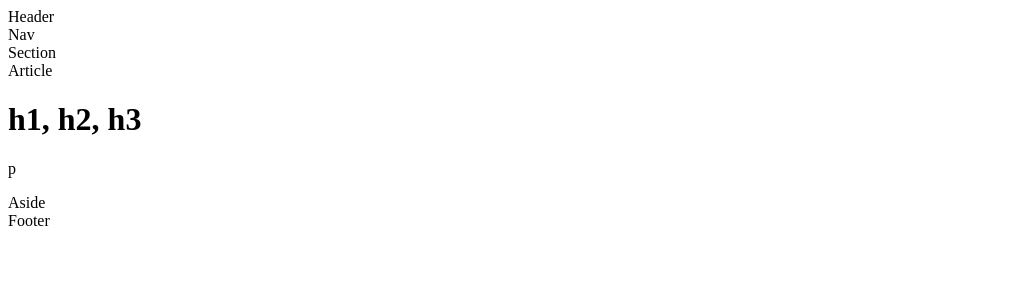
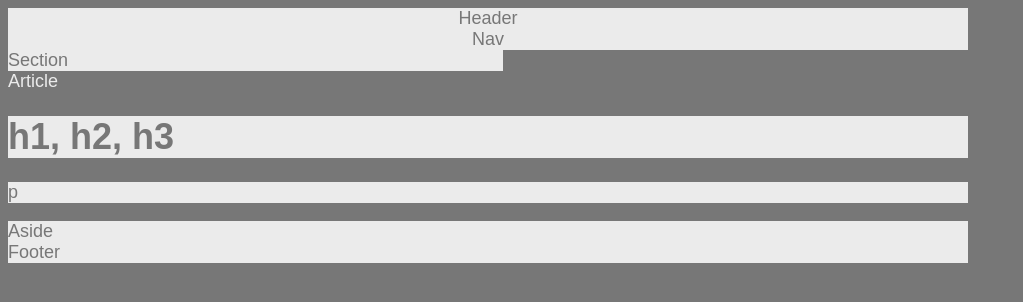
Before and after one commit to monicarocios/HW-Wireframe, a plain HTML site: page index.html in a window 1280 px wide. Shown: the whole page, without its empty margins (0-1023 px from the left). Drawn offline with Linux system fonts and the light colour scheme.

Commit message:
fixed css link

```diff
--- a/index.html
+++ b/index.html
@@ -3,7 +3,7 @@
 
 <head>
     <title>HW Wireframe</title>
-    <link= rel= "stylesheet" href="style.css">
+    <link rel="stylesheet" href="style.css">
 </head>
 
 <body>
--- a/style.css
+++ b/style.css
@@ -12,6 +12,7 @@ header, nav, section, aside, footer {
 
 header, nav {
     display: block;
+    text-align: center;
 }
 
 
```
